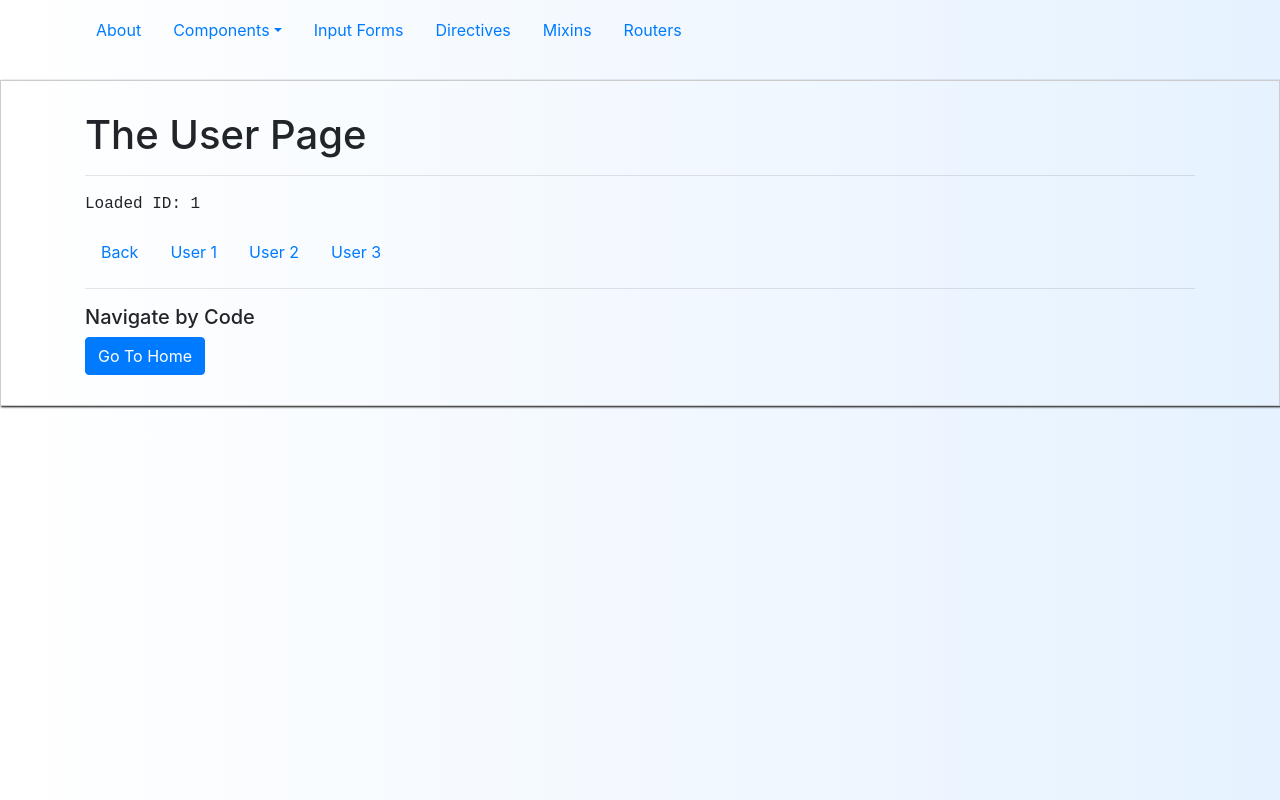
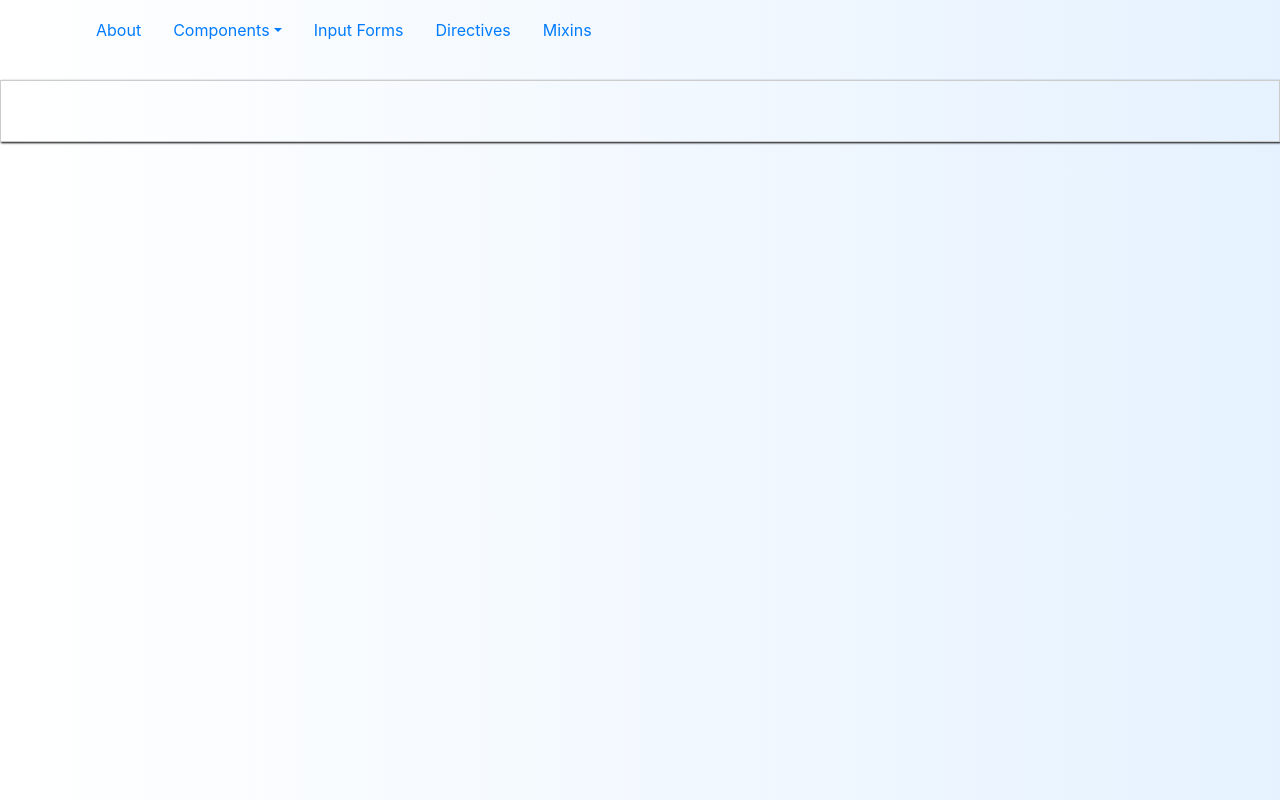
Before and after one commit to nald0422/vuetify-module, a Vue app: page /routers/1 in a window 1280 px wide. Built offline with nearby package versions, Linux system fonts and the light colour scheme; a web font is replaced by a local one.

Commit message:
Routers Removal

```diff
--- a/src/components/Header.vue
+++ b/src/components/Header.vue
@@ -13,9 +13,6 @@
   <li class="nav-item">
    <router-link to="/mixins" class="nav-link">Mixins</router-link>
   </li>
-  <li class="nav-item">
-   <router-link to="/routers" class="nav-link">Routers</router-link>
-  </li>
  </ul>
 </template>
 
@@ -30,5 +27,4 @@ export default {
 </script>
 
 <style scoped>
-
 </style>
--- a/src/components/RouterApp/User.vue
+++ /dev/null
@@ -1,46 +0,0 @@
-<template>
- <div class="container">
-  <div class="row">
-   <div class="col-lg-12">
-    <h1>The User Page</h1>
-    <hr />
-    <p>Loaded ID: {{ id }}</p>
-    <userList></userList>
-    <hr />
-    <h5>Navigate by Code</h5>
-    <button @click="navigateToHome" class="btn btn-primary">Go To Home</button>
-   </div>
-  </div>
- </div>
-</template>
-
-<script>
-import UserList from "./UserList.vue";
-
-export default {
- data: function() {
-  return {
-   id: this.$route.params.id
-  };
- },
-
- watch: {
-  $route(to, from) {
-   this.id = to.params.id;
-  }
- },
-
- components: {
-  userList: UserList
- },
-
- methods: {
-  navigateToHome() {
-   this.$router.push("/");
-  }
- }
-};
-</script>
-
-<style>
-</style>
--- a/src/components/RouterApp/UserList.vue
+++ /dev/null
@@ -1,16 +0,0 @@
-<template>
- <ul class="nav nav-pills">
-  <li class="nav-item" role="presentation">
-   <router-link class="nav-link" to="/routers">Back</router-link>
-  </li>
-  <li class="nav-item">
-   <router-link to="/routers/1" class="nav-link">User 1</router-link>
-  </li>
-  <li class="nav-item">
-   <router-link to="/routers/2" class="nav-link">User 2</router-link>
-  </li>
-  <li class="nav-item">
-   <router-link to="/routers/3" class="nav-link">User 3</router-link>
-  </li>
- </ul>
-</template>
--- a/src/router.js
+++ b/src/router.js
@@ -10,9 +10,6 @@ import Quote from '@/views/Quote.vue'
 import Forms from '@/views/Forms.vue'
 import Directives from '@/views/Directives.vue'
 import Mixins from '@/views/Mixins.vue'
-import Routers from '@/views/Routers.vue'
-import routerApp from './components/RouterApp/User'
-
 
 Vue.use(Router)
 
@@ -65,16 +62,6 @@ export default new Router({
             component: Mixins
         },
         {
-            path: '/routers',
-            name: 'routersApp',
-            component: Routers
-        },
-        {
-            path: '/routers/:id',
-            name: 'routers',
-            component: routerApp
-        },
-        {
             path: '/',
             name: 'about',
             // route level code-splitting
```
Also changed, not shown: src/components/RouterApp/User1.vue (deleted, +0 -15 lines), src/components/RouterApp/User2.vue (deleted, +0 -12 lines).
